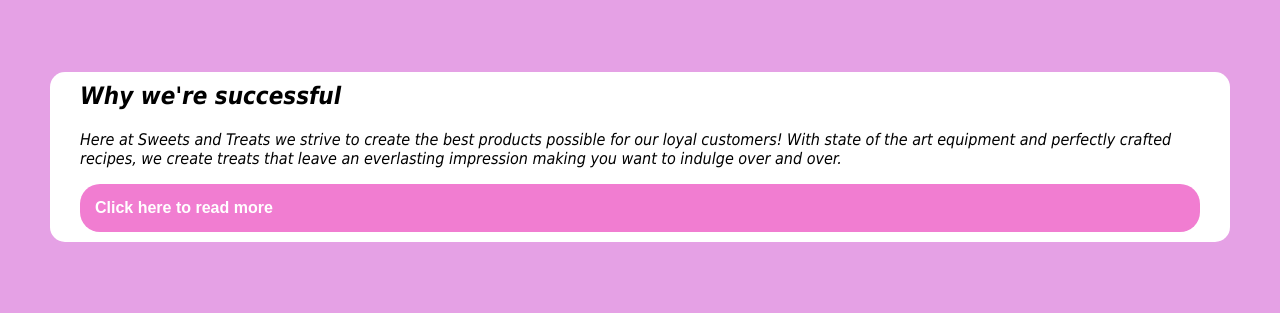
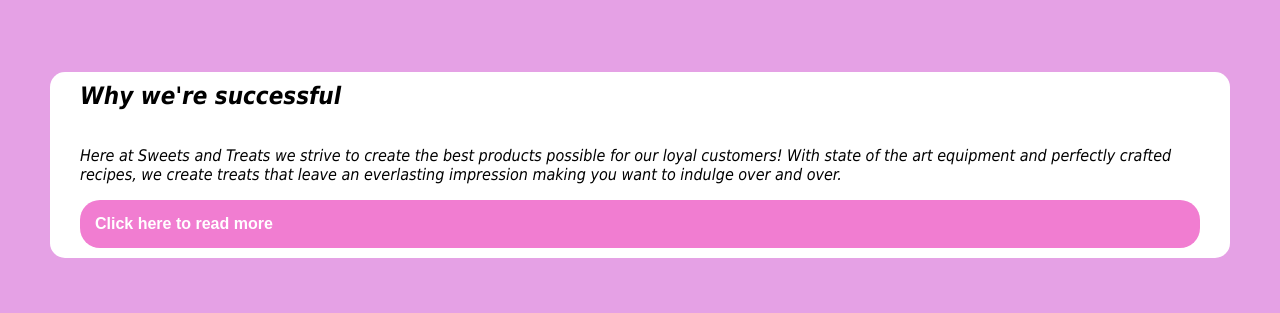
Before and after one commit to rehma02/Sweets-and-Treats-Bakery-Landing-Page, a plain HTML site: page index.html in a window 1280 px wide. Shown: the part 609-922 px from the top of the page. Drawn offline with Linux system fonts and the light colour scheme.

Commit message:
Update styles.css

```diff
--- a/styles.css
+++ b/styles.css
@@ -75,7 +75,7 @@ body{
     flex-wrap: wrap;
     overflow: hidden;
     padding: 50px;
-    display: inline-block;
+
 
 
 
@@ -93,6 +93,7 @@ body{
     flex-direction: row;
     display: inline-block;
 
+
 }
 .story{
     font-size: 30px;
@@ -106,7 +107,9 @@ body{
     vertical-align: top;
     border-radius: 15px;
     font-style: italic;
-    width:400px;
+    width:100%;
+    display: flex;
+
 
 
 }
@@ -127,6 +130,7 @@ body{
     width: 100%;
     font-size: medium;
     text-align: left;
+    display: flex;
 }
 .active, .accordion:hover{
     background-color: white;
```
